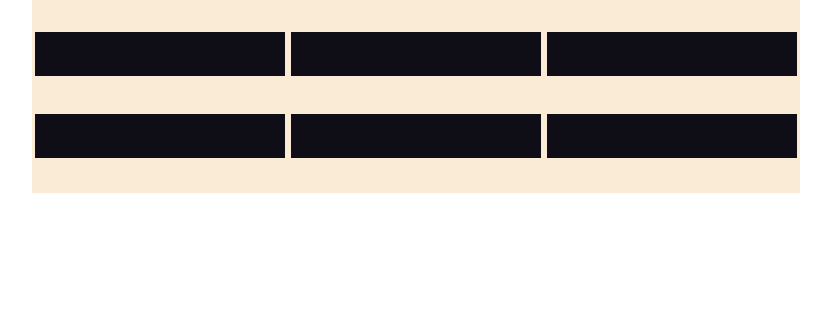
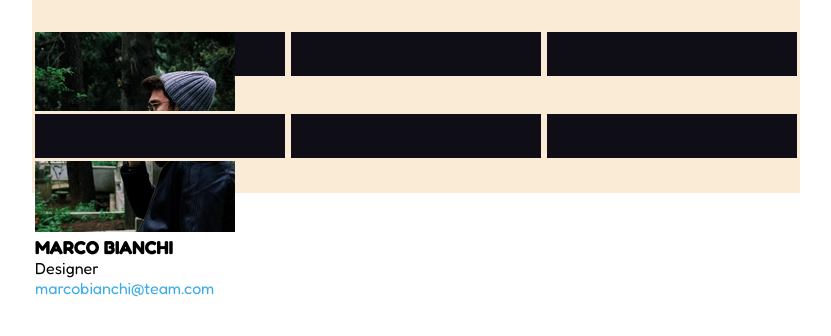
Before and after one commit to sder12/html-css-float-cards, a plain HTML site: page index.html in a window 1280 px wide. Shown: the part 162-498 px from the top of the page, without its empty margins (224-1055 px from the left). Drawn offline with Linux system fonts and the light colour scheme.

Commit message:
Insert Content in the first FloatCard

```diff
--- a/css/style.css
+++ b/css/style.css
@@ -39,10 +39,6 @@ html {
 
 /* FLOAT CARDS */
 
-/* .float_cards{
-  margin-top: 5rem;
-} */
-
 .clearfix::after {
   content: "";
   display: table;
@@ -54,7 +50,27 @@ html {
     width: calc(100% / 3);
     float: left;
     border: 3px solid antiquewhite;
+    /* DEBUG */
     height: 50px;
 }
 
-/* color  subtitle rgba(61, 171, 229, 1)*/
+/* CARDS text  */
+.cards h3{
+  color: rgb(0, 0, 0);
+  text-transform: uppercase;
+}
+.cards span{
+  color: rgb(0, 0, 0);
+  display: block;
+}
+
+ /* CARDS email link */
+
+.cards a:link{
+  color: rgba(61, 171, 229, 1);
+  text-decoration: none;
+}
+.cards a:hover {
+  color: rgb(229, 51, 113);
+  text-decoration: none;
+}
--- a/index.html
+++ b/index.html
@@ -25,20 +25,26 @@
       <!-- Title and text -->
       <section class="title">
         <h1 class="mb">Meet Our Team</h1>
-        <p class="mb">Lorem, ipsum dolor sit amet consectetur adipisicing elit. Incidunt illum sunt iure aliquam id, unde obcaecati
+        <p class="mb">Lorem, ipsum dolor sit amet consectetur adipisicing elit. Incidunt illum sunt iure aliquam id,
+          unde obcaecati
           ea, iste minus aspernatur sapiente, dignissimos architecto quam ullam consectetur? Omnis molestias illo et.
         </p>
       </section>
 
 
       <!-- Photo cards -->
-      <section class="float_cards clearfix">
-          <div class="cards mb"></div>
-          <div class="cards mb"></div>
-          <div class="cards mb"></div>
-          <div class="cards mb"></div>
-          <div class="cards mb"></div>
-          <div class="cards mb"></div>
+      <section class="clearfix">
+        <div class="cards mb">
+          <img src="img/male1.png" alt="male 1">
+          <h3>marco bianchi</h3>
+          <span>Designer</span>
+          <a href="marcobianchi@team.com">marcobianchi@team.com</a>
+        </div>
+        <div class="cards mb"></div>
+        <div class="cards mb"></div>
+        <div class="cards mb"></div>
+        <div class="cards mb"></div>
+        <div class="cards mb"></div>
       </section>
 
     </div>
```
